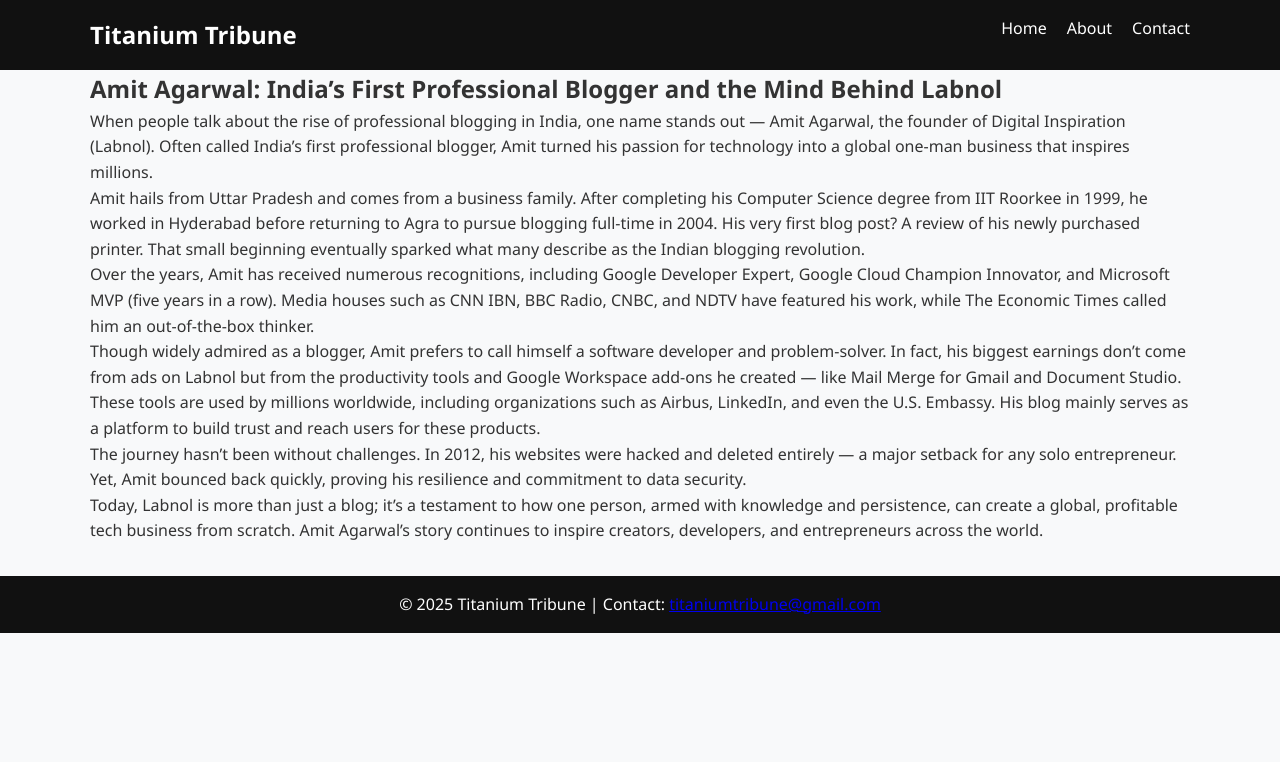
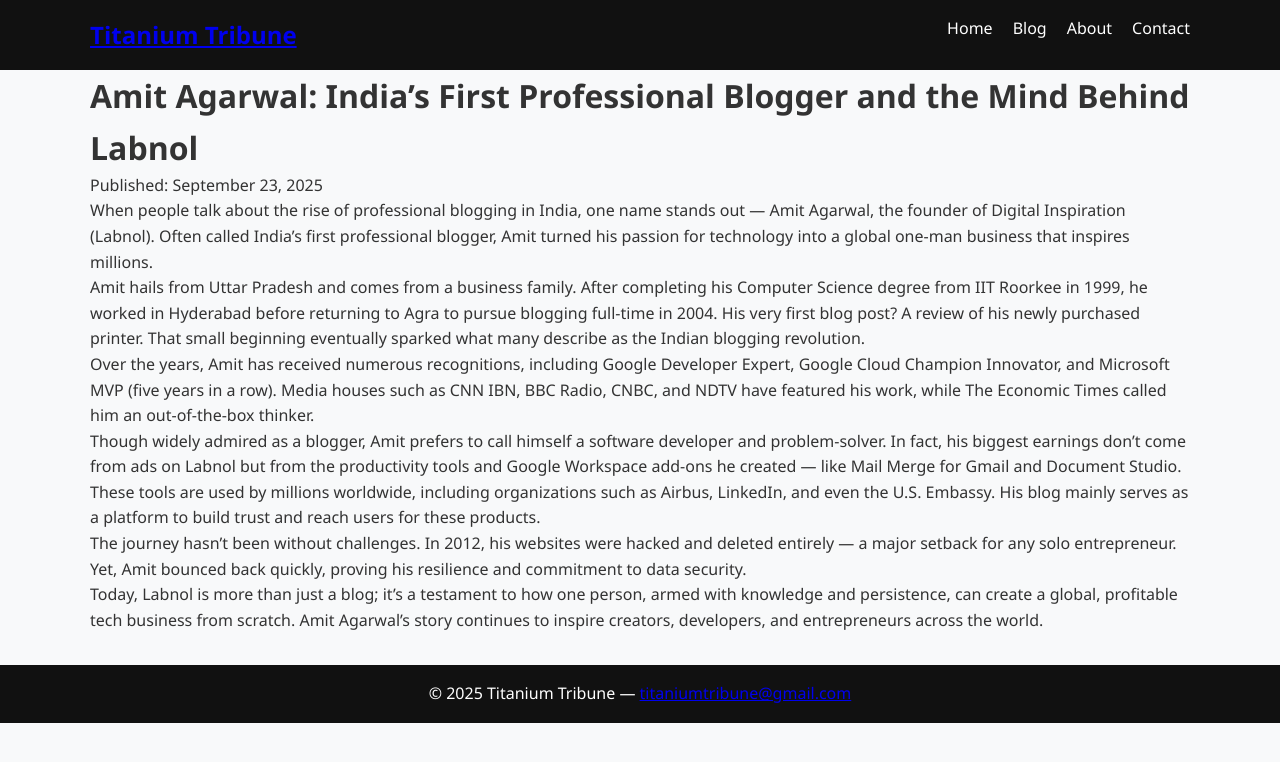
Before and after one commit to titaniumtribune/news, a plain HTML site: page post-amit-agarwal.html in a window 1280 px wide. Drawn offline with Linux system fonts and the light colour scheme.

Commit message:
Update post-amit-agarwal.html

```diff
--- a/post-amit-agarwal.html
+++ b/post-amit-agarwal.html
@@ -1,31 +1,37 @@
 <!DOCTYPE html>
 <html lang="en">
 <head>
-  <meta charset="UTF-8">
-  <meta name="viewport" content="width=device-width, initial-scale=1.0">
-  <meta name="description" content="Amit Agarwal: India’s First Professional Blogger and the Mind Behind Labnol. Read his journey on Titanium Tribune.">
-  <title>Amit Agarwal - Titanium Tribune</title>
-  <link rel="stylesheet" href="style.css">
+  <meta charset="utf-8" />
+  <meta name="viewport" content="width=device-width,initial-scale=1" />
+  <title>Amit Agarwal — India’s First Professional Blogger | Titanium Tribune</title>
+  <meta name="description" content="Amit Agarwal, founder of Labnol (Digital Inspiration), is widely considered India's first professional blogger. Read his journey." />
+  <link rel="stylesheet" href="style.css" />
+  <link rel="canonical" href="https://USERNAME.github.io/REPO_NAME/post-amit-agarwal.html" />
+  <!-- Open Graph -->
+  <meta property="og:title" content="Amit Agarwal — India’s First Professional Blogger" />
+  <meta property="og:description" content="Read how Amit Agarwal built Labnol and turned blogging into a global solo business." />
+  <meta property="og:type" content="article" />
+  <!-- JSON-LD Article structured data -->
+  <script type="application/ld+json">
+  {
+    "@context":"https://schema.org",
+    "@type":"Article",
+    "headline":"Amit Agarwal: India’s First Professional Blogger and the Mind Behind Labnol",
+    "description":"Amit Agarwal, founder of Labnol (Digital Inspiration), is widely considered India's first professional blogger. Read his journey.",
+    "author":{"@type":"Person","name":"Titanium Tribune"},
+    "publisher":{"@type":"Organization","name":"Titanium Tribune"},
+    "datePublished":"2025-09-23"
+  }
+  </script>
 </head>
 <body>
-  <!-- Header -->
-  <header>
-    <div class="container">
-      <h1 class="logo">Titanium Tribune</h1>
-      <nav>
-        <ul>
-          <li><a href="index.html">Home</a></li>
-          <li><a href="about.html">About</a></li>
-          <li><a href="contact.html">Contact</a></li>
-        </ul>
-      </nav>
-    </div>
-  </header>
+  <header class="site-header"><div class="container"><a class="logo" href="index.html">Titanium Tribune</a><nav class="site-nav"><ul><li><a href="index.html">Home</a></li><li><a href="blog.html">Blog</a></li><li><a href="about.html">About</a></li><li><a href="contact.html">Contact</a></li></ul></nav></div></header>
 
-  <!-- Article Section -->
-  <main class="container">
-    <article class="full-post">
-      <h2>Amit Agarwal: India’s First Professional Blogger and the Mind Behind Labnol</h2>
+  <main class="container article-wrap">
+    <div class="article-content">
+      <h1>Amit Agarwal: India’s First Professional Blogger and the Mind Behind Labnol</h1>
+      <div class="meta">Published: September 23, 2025</div>
+
       <p>When people talk about the rise of professional blogging in India, one name stands out — Amit Agarwal, the founder of Digital Inspiration (Labnol). Often called India’s first professional blogger, Amit turned his passion for technology into a global one-man business that inspires millions.</p>
 
       <p>Amit hails from Uttar Pradesh and comes from a business family. After completing his Computer Science degree from IIT Roorkee in 1999, he worked in Hyderabad before returning to Agra to pursue blogging full-time in 2004. His very first blog post? A review of his newly purchased printer. That small beginning eventually sparked what many describe as the Indian blogging revolution.</p>
@@ -37,16 +43,9 @@
       <p>The journey hasn’t been without challenges. In 2012, his websites were hacked and deleted entirely — a major setback for any solo entrepreneur. Yet, Amit bounced back quickly, proving his resilience and commitment to data security.</p>
 
       <p>Today, Labnol is more than just a blog; it’s a testament to how one person, armed with knowledge and persistence, can create a global, profitable tech business from scratch. Amit Agarwal’s story continues to inspire creators, developers, and entrepreneurs across the world.</p>
-    </article>
+    </div>
   </main>
 
-  <!-- Footer -->
-  <footer>
-    <div class="container">
-      <p>&copy; 2025 Titanium Tribune | Contact:
-        <a href="mailto:titaniumtribune@gmail.com">titaniumtribune@gmail.com</a>
-      </p>
-    </div>
-  </footer>
+  <footer class="site-footer"><div class="container">&copy; 2025 Titanium Tribune — <a href="mailto:titaniumtribune@gmail.com">titaniumtribune@gmail.com</a></div></footer>
 </body>
 </html>
```
